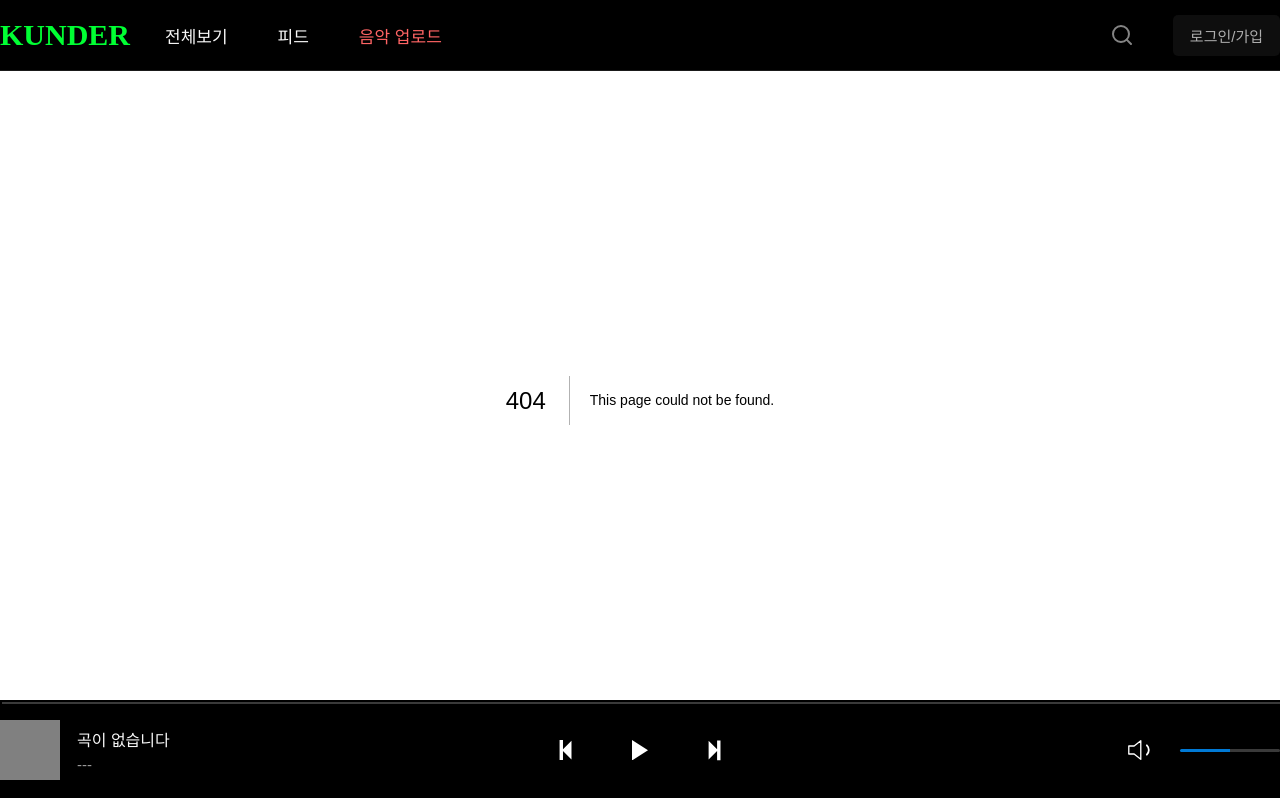
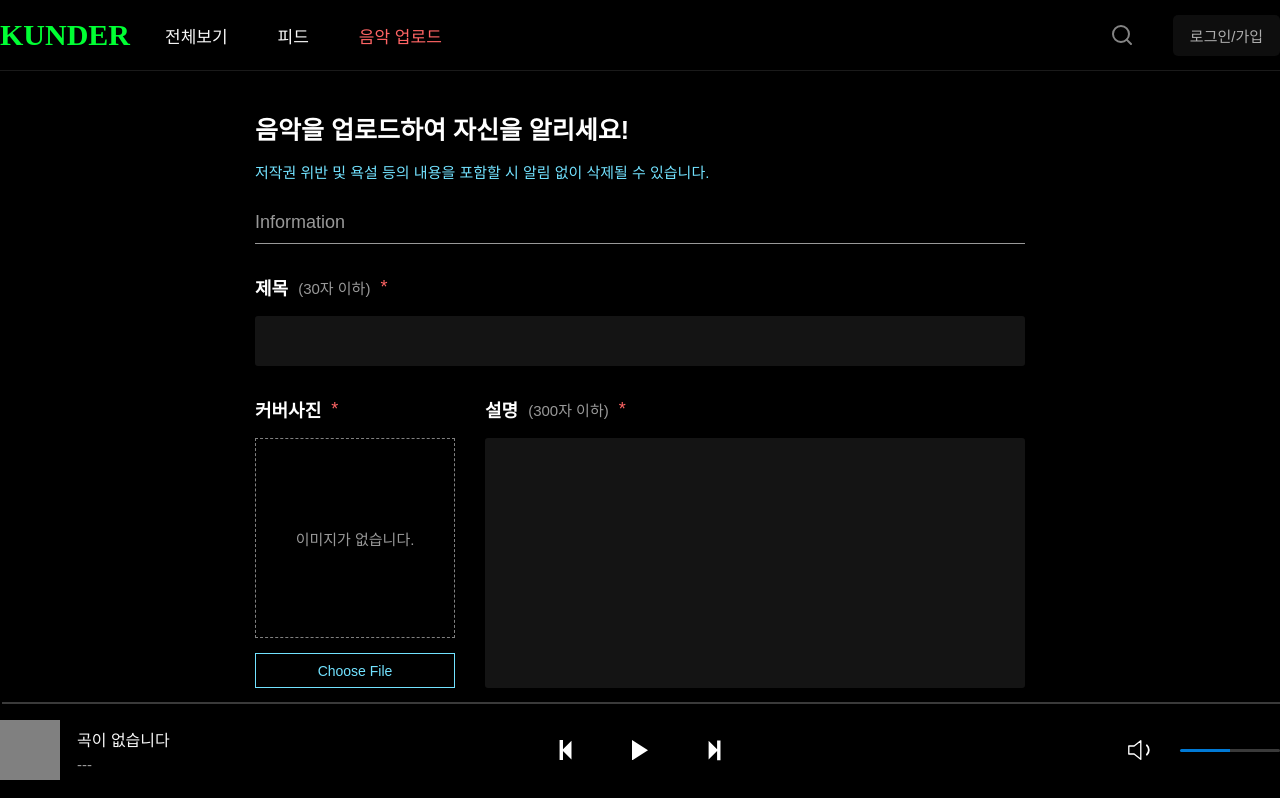
Before and after one commit to Passion-fruits/kunder-official, a Next.js app: page /upload in a window 1280 px wide. Before the commit this address had no page. Shown: the top 798 px of the page. Built offline with nearby package versions, Linux system fonts and the light colour scheme; a web font is replaced by a local one.

Commit message:
CREATE 업로드 페이지

```diff
--- /dev/null
+++ b/components/uploadPage/Information.tsx
@@ -0,0 +1,11 @@
+export default function Information() {
+  return (
+    <>
+      <h1 className="title">음악을 업로드하여 자신을 알리세요!</h1>
+      <p className="description">
+        저작권 위반 및 욕설 등의 내용을 포함할 시 알림 없이 삭제될 수 있습니다.
+      </p>
+      <div className="information">Information</div>
+    </>
+  );
+}
--- /dev/null
+++ b/components/uploadPage/InputLabel.tsx
@@ -0,0 +1,11 @@
+import * as S from "./styles";
+
+export default function InputLabel({ title, description }) {
+  return (
+    <S.InputLabel>
+      <h3>{title}</h3>
+      {description && <h5>({description})</h5>}
+      <span>*</span>
+    </S.InputLabel>
+  );
+}
--- /dev/null
+++ b/components/uploadPage/InputToCover.tsx
@@ -0,0 +1,41 @@
+import * as S from "./styles";
+import InputLabel from "./InputLabel";
+import React from "react";
+
+export default function InputToCover({ inputRef }) {
+  const [preview, setPreview] = React.useState<string>("");
+
+  const handleFileOnChange = (event) => {
+    let reader = new FileReader();
+    let file = event.target.files[0];
+    reader.onloadend = () => {
+      inputRef.current = file;
+      setPreview(reader.result.toString());
+    };
+    reader.readAsDataURL(file);
+  };
+
+  return (
+    <S.InputContainer>
+      <InputLabel title="커버사진" description="" />
+      <S.CoverUploadWrap>
+        {preview ? (
+          <img src={preview} className="cover-image" />
+        ) : (
+          <div className="none-cover cover-image">
+            <span>이미지가 없습니다.</span>
+          </div>
+        )}
+        <input
+          type="file"
+          accept="image/png, image/jpeg, image/jpg"
+          id="cover-input"
+          onChange={handleFileOnChange}
+        />
+        <label className="upload-button" htmlFor="cover-input">
+          Choose File
+        </label>
+      </S.CoverUploadWrap>
+    </S.InputContainer>
+  );
+}
--- /dev/null
+++ b/components/uploadPage/InputToDescription.tsx
@@ -0,0 +1,11 @@
+import * as S from "./styles";
+import InputLabel from "./InputLabel";
+
+export default function InputToDescription({ inputRef }) {
+  return (
+    <S.InputContainer style={{ height: "100%" }}>
+      <InputLabel title="설명" description="300자 이하" />
+      <textarea className="base-input" ref={inputRef} />
+    </S.InputContainer>
+  );
+}
--- /dev/null
+++ b/components/uploadPage/InputToMusic.tsx
@@ -0,0 +1,35 @@
+import * as S from "./styles";
+import InputLabel from "./InputLabel";
+import React from "react";
+
+export default function InputToMusic({ inputRef }) {
+  const [fileNmae, setFileName] = React.useState<string>("");
+
+  const handleFileOnChange = (event) => {
+    let reader = new FileReader();
+    let file = event.target.files[0];
+    reader.onloadend = () => {
+      inputRef.current = file;
+      setFileName(file.name.substring(0, 80));
+    };
+    reader.readAsDataURL(file);
+  };
+
+  return (
+    <S.InputContainer>
+      <InputLabel title="음악" description="1분 이상 6분 이하" />
+      <S.MuiscUploadWrap>
+        <input
+          type="file"
+          accept="audio/*"
+          id="music-input"
+          onChange={handleFileOnChange}
+        />
+        <label htmlFor="music-input" style={{ padding: "8px 12px" }}>
+          Choose Music
+        </label>
+        <p>{fileNmae ? fileNmae : "곡이 없습니다"}</p>
+      </S.MuiscUploadWrap>
+    </S.InputContainer>
+  );
+}
--- /dev/null
+++ b/components/uploadPage/InputToTitle.tsx
@@ -0,0 +1,11 @@
+import * as S from "./styles";
+import InputLabel from "./InputLabel";
+
+export default function InputToTitle({ inputRef }) {
+  return (
+    <S.InputContainer>
+      <InputLabel title="제목" description="30자 이하" />
+      <input type="text" className="base-input" ref={inputRef} />
+    </S.InputContainer>
+  );
+}
--- /dev/null
+++ b/components/uploadPage/index.tsx
@@ -0,0 +1,31 @@
+import Information from "./Information";
+import * as S from "./styles";
+import React from "react";
+import InputToTitle from "./InputToTitle";
+import InputToDescription from "./InputToDescription";
+import InputToCover from "./InputToCover";
+import SelectToGenreMood from "./selectToGenreMood";
+import InputToMusic from "./InputToMusic";
+
+export default function UploadPage() {
+  const titleRef = React.useRef(null);
+  const descriptionRef = React.useRef(null);
+  const coverImgRef = React.useRef(null);
+  const genreRef = React.useRef(null);
+  const moodRef = React.useRef(null);
+  const musicRef = React.useRef(null);
+  return (
+    <S.Wrapper>
+      <S.Container>
+        <Information />
+        <InputToTitle inputRef={titleRef} />
+        <S.FlexContainer>
+          <InputToCover inputRef={coverImgRef} />
+          <InputToDescription inputRef={descriptionRef} />
+        </S.FlexContainer>
+        <SelectToGenreMood genreRef={genreRef} moodRef={moodRef} />
+        <InputToMusic inputRef={musicRef} />
+      </S.Container>
+    </S.Wrapper>
+  );
+}
--- /dev/null
+++ b/components/uploadPage/selectToGenreMood.tsx
@@ -0,0 +1,27 @@
+import * as S from "./styles";
+import React from "react";
+import InputLabel from "./InputLabel";
+import { genreList, moodList } from "./../../lib/export/genre";
+
+export default function SelectToGenreMood({ genreRef, moodRef }) {
+  return (
+    <S.FlexContainer>
+      <S.InputContainer style={{ width: "48%" }}>
+        <InputLabel title="장르" description="" />
+        <select name="genre" className="base-input" ref={genreRef}>
+          {genreList.map((genre) => (
+            <option>{genre}</option>
+          ))}
+        </select>
+      </S.InputContainer>
+      <S.InputContainer style={{ width: "48%" }}>
+        <InputLabel title="분위기" description="" />
+        <select name="sort" className="base-input" ref={moodRef}>
+          {moodList.map((mood) => (
+            <option>{mood}</option>
+          ))}
+        </select>
+      </S.InputContainer>
+    </S.FlexContainer>
+  );
+}
--- /dev/null
+++ b/components/uploadPage/styles.ts
@@ -0,0 +1,136 @@
+import styled from "@emotion/styled";
+import { BASE_WRAPPER, BASE_CONTAINER, COLOR } from "./../../styles/index";
+
+export const Wrapper = styled(BASE_WRAPPER)``;
+
+export const Container = styled(BASE_CONTAINER)`
+  width: 770px;
+  display: flex;
+  flex-direction: column;
+  .title {
+    color: white;
+    font-size: 25px;
+    font-weight: 600;
+    margin-top: 40px;
+  }
+  .description {
+    color: ${COLOR.blue_text};
+    font-weight: 500;
+    font-size: 15px;
+    margin-top: 15px;
+  }
+  .information {
+    color: ${COLOR.gray_subText};
+    border-bottom: 1px solid ${COLOR.gray_subText};
+    font-size: 18px;
+    padding-bottom: 10px;
+    box-sizing: content-box;
+    margin-top: 30px;
+  }
+`;
+
+export const InputLabel = styled.div`
+  margin-top: 30px;
+  display: flex;
+  align-items: center;
+  gap: 10px;
+  & h3 {
+    color: white;
+    font-size: 18px;
+  }
+  & h5 {
+    font-size: 15px;
+    font-weight: 500;
+    color: ${COLOR.gray_subText};
+  }
+  & span {
+    font-size: 18px;
+    color: ${COLOR.red_text};
+  }
+`;
+
+export const InputContainer = styled.div`
+  display: flex;
+  flex-direction: column;
+  gap: 16px;
+  & .base-input {
+    background: ${COLOR.black_subBackground};
+    border-radius: 3px;
+    transition: 0.5s;
+    font-size: 17px;
+    color: ${COLOR.gray_subText};
+    border: 2px solid transparent;
+    &:focus {
+      border: 2px solid #5d75d6;
+      color: ${COLOR.gray_text};
+    }
+  }
+  & input,
+  select {
+    height: 50px;
+    padding: 0 20px;
+    width: 100%;
+  }
+  & textarea {
+    width: 540px;
+    height: 250px;
+    padding: 20px;
+  }
+  & input[type="file"] {
+    display: none;
+  }
+  & label {
+    border: 1px solid ${COLOR.blue_text};
+    color: ${COLOR.blue_text};
+    font-size: 14px;
+    display: flex;
+    justify-content: center;
+    align-items: center;
+    cursor: pointer;
+  }
+`;
+
+export const FlexContainer = styled.div`
+  width: 100%;
+  display: flex;
+  justify-content: space-between;
+`;
+
+export const CoverUploadWrap = styled.div`
+  display: flex;
+  flex-direction: column;
+  height: 250px;
+  position: relative;
+  & .cover-image {
+    width: 200px;
+    height: 200px;
+    border: 1px solid ${COLOR.gray_borderColor};
+  }
+  & .none-cover {
+    border: 1px dashed gray;
+    display: flex;
+    justify-content: center;
+    align-items: center;
+    & span {
+      color: ${COLOR.gray_subText};
+      font-size: 15px;
+    }
+  }
+  & .upload-button {
+    width: 200px;
+    height: 35px;
+    margin-top: 10px;
+    position: absolute;
+    bottom: 0;
+  }
+`;
+
+export const MuiscUploadWrap = styled.div`
+  display: flex;
+  align-items: center;
+  gap: 20px;
+  & p {
+    color: ${COLOR.gray_subText};
+    font-size: 15px;
+  }
+`;
--- /dev/null
+++ b/pages/upload/index.tsx
@@ -0,0 +1,4 @@
+import UploadPage from "./../../components/uploadPage/index";
+export default function Upload() {
+  return <UploadPage />;
+}
--- a/styles/globals.css
+++ b/styles/globals.css
@@ -28,7 +28,8 @@ div {
 }
 
 button,
-input {
+input,
+select {
   outline: none;
   border: none;
   box-sizing: border-box;
--- a/styles/index.ts
+++ b/styles/index.ts
@@ -9,6 +9,7 @@ export const COLOR = {
   gray_borderColor: "rgb(50,50,50)",
   green_main: "#00FF33",
   red_text: "#FF6464",
+  blue_text: "#72E2FF",
 };
 
 const pageSize = 1300;
```
